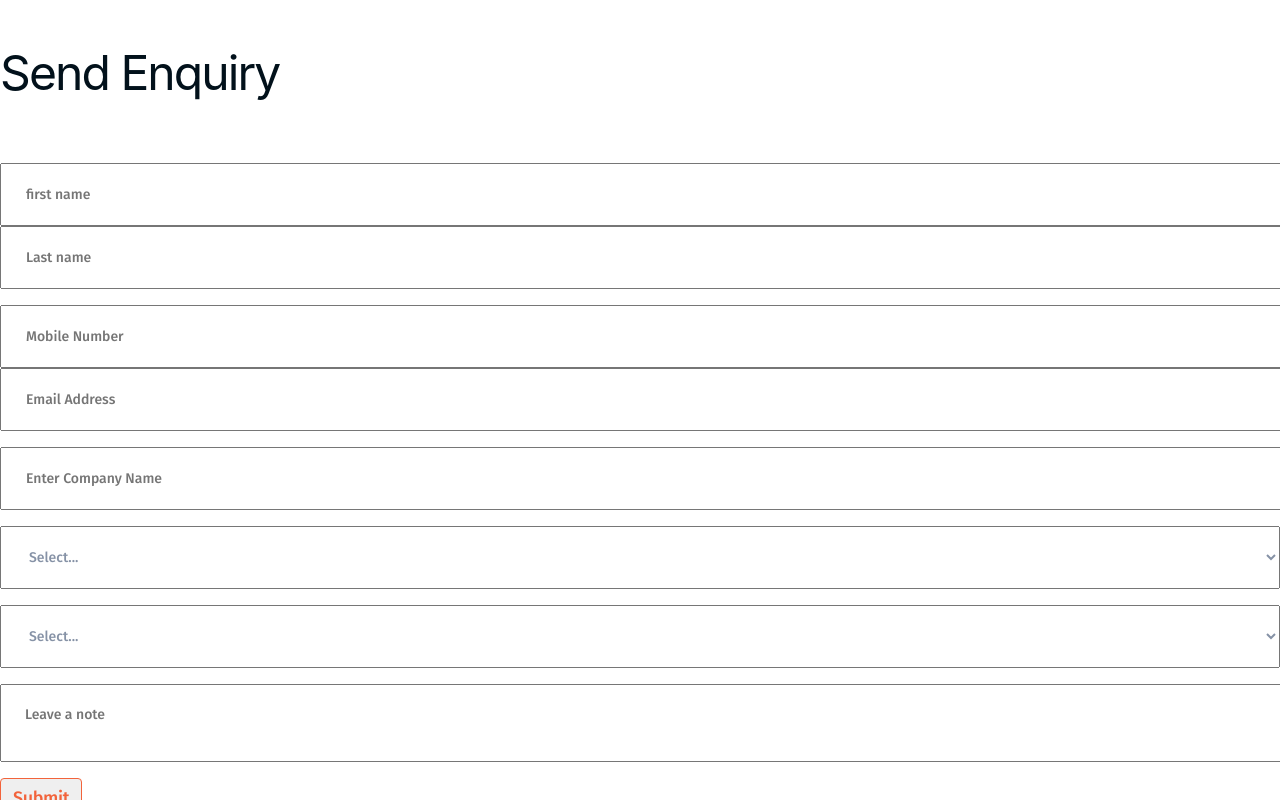
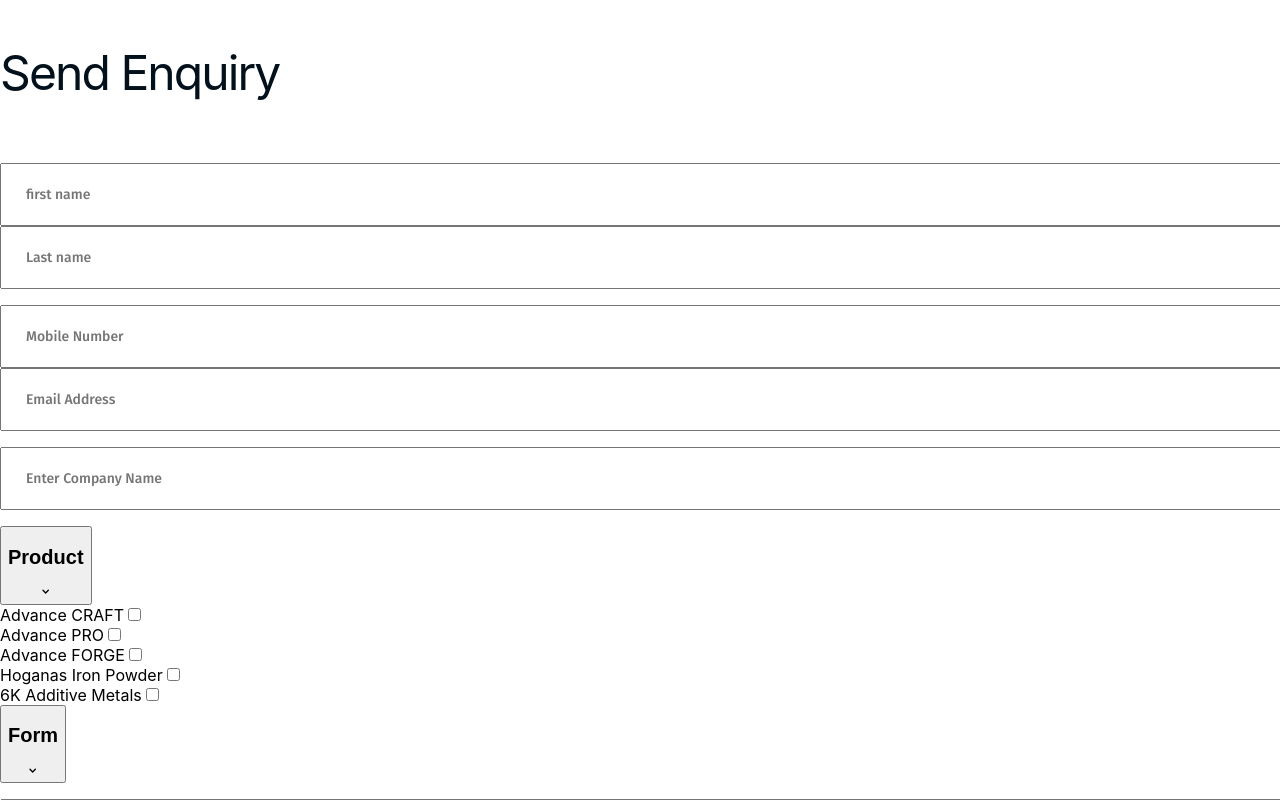
Before and after one commit to Aditya0510/MetaWeb, a React (Create React App) app: page /product-1 in a window 1280 px wide. Shown: the part 11200-12000 px from the top of the page. Built offline with nearby package versions, Linux system fonts and the light colour scheme.

Commit message:
career page fix

```diff
--- a/src/components/Containers/FormContainer.js
+++ b/src/components/Containers/FormContainer.js
@@ -1,7 +1,7 @@
 export default function FormContainer({ formTitle, children, formDescription, className = "" }) {
   return (<div
     // className="form-container"
-    className={`flex px-[24px] py-[40px] flex-col items-start gap-[24px] rounded-[10px] bg-gradient-to-b from-[#ECF3FB] to-[#B7D4EF] shadow-[0_1.5px_1px_0_#FFF] z-30 relative ${className}`}
+    className={`flex px-[24px] py-[40px] flex-col items-start gap-[24px] rounded-[10px]  shadow-[0_1.5px_1px_0_#FFF] z-30 relative ${className}`}
   >
     <h4 className="form-heading">{formTitle}</h4>
     <div>
--- a/src/components/Forms/FormSelect.js
+++ b/src/components/Forms/FormSelect.js
@@ -1,6 +1,6 @@
 export default function FormSelect({ className, options }) {
   return (<select className={`block w-full py-2 px-3 border border-gray-300 rounded-md shadow-sm ${className}`}>
-    <option className={`block w-full py-2 px-3 border border-gray-300 rounded-md shadow-sm ${className}`}>Select...</option>
-    {options?.map((option) => < option value={option?.value} >{option?.label}</option>)}
+    {/* <option className={`block w-full py-2 px-3 border border-gray-300 rounded-md shadow-sm ${className}`}>Select...</option> */}
+    {options?.map((option) => < option className={`block w-full py-2 px-3 border border-gray-300 rounded-md shadow-sm ${className}`} value={option?.value} >{option?.label}</option>)}
   </select>)
 }
--- a/src/pages/About/index.js
+++ b/src/pages/About/index.js
@@ -28,6 +28,8 @@ import report from "../../assets/images/Banner/report.png";
 import coins from "../../assets/images/Banner/coins.png";
 import shipment from "../../assets/images/Banner/shipment (1).png";
 import stepAsset from "../../assets/images/Banner/deliveryStepBanner.png";
+import { useState } from "react";
+import { Accordion } from "flowbite-react";
 export default function About() {
   const AboutText = {
     title: "About",
@@ -136,6 +138,56 @@ export default function About() {
     }
   ];
 
+  const [ProductOptions, setProductOption] = useState([{
+    value: "Advance_craft",
+    label: "Advance CRAFT",
+    checked: false,
+  }, {
+    value: "Advance_pro",
+    label: "Advance PRO",
+    checked: false,
+  },
+  {
+    value: "Advance_forge",
+    label: "Advance FORGE",
+    checked: false,
+  },
+  {
+    value: "hoganas",
+    label: "Hoganas Iron Powder",
+    checked: false,
+  },
+  {
+    value: "6k_additive",
+    label: "6K Additive Metals",
+    checked: false,
+  },
+  ]);
+  const [FormOptions, setFormOption] = useState([{
+    value: "tig",
+    label: "Tig",
+    checked: false,
+  }, {
+    value: "mig",
+    label: "Mig",
+    checked: false,
+  },
+  {
+    value: "saw",
+    label: "Saw",
+    checked: false,
+  },
+  {
+    value: "core",
+    label: "Core",
+    checked: false,
+  },
+  ]);
+
+  const formCheckHandler = (isChecked, value, setState) => {
+    setState(prevState => prevState.map(item => item.value === value ? { ...item, checked: isChecked } : item));
+  }
+
   return (<>
     <Navbar />
     <div class="pt-[100px] relative">
@@ -240,7 +292,7 @@ export default function About() {
 
     </div>
     <div className="flex justify-center items-center relative pt-[300px] pb-28">
-      <FormContainer formTitle={"Send Enquiry"}>
+      <FormContainer formTitle={"Send Enquiry"} className="bg-gradient-to-b from-[#ECF3FB] to-[#B7D4EF]">
         <div className="flex flex-col md:flex-row gap-[16px] md:gap-2">
           <div>
             <FormInput
@@ -277,12 +329,67 @@ export default function About() {
           placeholder="Enter Company Name"
           className={"form-input"}
         />
-        <FormSelect
-          className={"form-input relative"}
-        />
-        <FormSelect
-          className={"form-input relative"}
-        />
+        <Accordion className="rounded-none flex flex-col gap-[4px]">
+          <Accordion.Panel className="rounded-none">
+            <Accordion.Title className="flex flex-wrap h-16 py-[21px] px-[24px] justify-between items-center self-stretch bg-white/95 rounded-none">
+
+              Product
+
+              {/* {ProductOptions?.map((prod, prodIndex) => {
+                  if (prod?.checked) {
+                    return (
+
+                      <span className="inline-flex items-center px-3 py-1 bg-blue-500 text-white rounded-full mx-1">
+                        {prod?.label}
+                        <button className="ml-2 text-white hover:text-gray-300 focus:outline-none">
+                          &times;
+                        </button>
+                      </span>
+                    );
+                  }
+                  return null; // return null if the product is not checked
+                })} */}
+
+
+            </Accordion.Title>
+            <Accordion.Content className="p-0">
+              {ProductOptions?.map((product, i) => <div class="flex py-4 px-10 justify-between items-center w-full bg-white border-b-[2px]" key={i}>
+                <label for="option1" class="font-fira-sans text-base font-medium leading-normal ml-2 text-gray-600">{product?.label}</label>
+                <input
+                  id="option1"
+                  name="option1"
+                  type="checkbox"
+                  class="h-4 w-4 text-blue-600 border-gray-300 rounded focus:ring-blue-500"
+                  checked={product.checked}
+                  onClick={(e) => formCheckHandler(e.target.checked, product.value,
+                    setProductOption
+                  )}
+                />
+
+              </div>)}
+            </Accordion.Content>
+          </Accordion.Panel>
+          <Accordion.Panel>
+            <Accordion.Title className="flex h-16 py-[21px] px-[24px] justify-between items-center self-stretch bg-white/95 rounded-none mt-[16px]">Form</Accordion.Title>
+            <Accordion.Content className="p-0">
+              {FormOptions?.map((product, i) => <div class="flex py-4 px-10 justify-between items-center w-full bg-white border-b-[2px]" key={i}>
+                <label for="option1" class="font-fira-sans text-base font-medium leading-normal text-gray-600">{product?.label}</label>
+                <input
+                  id="option1"
+                  name="option1"
+                  type="checkbox"
+                  class="h-4 w-4 text-blue-600 border-gray-300 rounded focus:ring-blue-500"
+                  checked={product.checked}
+                  onClick={(e) => formCheckHandler(e.target.checked, product.value,
+                    setFormOption
+                  )}
+                />
+
+              </div>)}
+            </Accordion.Content>
+          </Accordion.Panel>
+
+        </Accordion>
         <FormTextArea
           className={"form-input"}
           placeholder={"Leave a note"}
--- a/src/pages/Poducts/index.js
+++ b/src/pages/Poducts/index.js
@@ -35,6 +35,8 @@ import Footer from "../../components/Footer";
 import HorizontalLine from "../../components/HorizontalLine";
 import ProductGroup from "../../assets/images/Banner/ProductGroup.svg"
 import MainContainer from "../../components/Containers/MainContainer";
+import { useState } from "react";
+import { Accordion } from "flowbite-react";
 export default function Product1() {
   const productTitle1 = "Its not just supplying, its also customizing";
   const productTitle2 = "Weld with Confidence, Achieve Superior Results.";
@@ -147,6 +149,56 @@ export default function Product1() {
     title: "Plastic Spool SD300",
     size: ["5 kgs", "10 kgs", "10 lbs", "20 lbs"]
 
+  }
+
+  const [ProductOptions, setProductOption] = useState([{
+    value: "Advance_craft",
+    label: "Advance CRAFT",
+    checked: false,
+  }, {
+    value: "Advance_pro",
+    label: "Advance PRO",
+    checked: false,
+  },
+  {
+    value: "Advance_forge",
+    label: "Advance FORGE",
+    checked: false,
+  },
+  {
+    value: "hoganas",
+    label: "Hoganas Iron Powder",
+    checked: false,
+  },
+  {
+    value: "6k_additive",
+    label: "6K Additive Metals",
+    checked: false,
+  },
+  ]);
+  const [FormOptions, setFormOption] = useState([{
+    value: "tig",
+    label: "Tig",
+    checked: false,
+  }, {
+    value: "mig",
+    label: "Mig",
+    checked: false,
+  },
+  {
+    value: "saw",
+    label: "Saw",
+    checked: false,
+  },
+  {
+    value: "core",
+    label: "Core",
+    checked: false,
+  },
+  ]);
+
+  const formCheckHandler = (isChecked, value, setState) => {
+    setState(prevState => prevState.map(item => item.value === value ? { ...item, checked: isChecked } : item));
   }
 
 
@@ -303,7 +355,7 @@ export default function Product1() {
           </div>
         </BannerContainer>
         <div className="flex justify-center items-center relative py-28">
-          <FormContainer formTitle={"Send Enquiry"}>
+          <FormContainer formTitle={"Send Enquiry"} className="bg-gradient-to-b from-[#ECF3FB] to-[#B7D4EF]">
             <div className="flex flex-col md:flex-row gap-[16px] md:gap-2">
               <div>
                 <FormInput
@@ -340,12 +392,67 @@ export default function Product1() {
               placeholder="Enter Company Name"
               className={"form-input"}
             />
-            <FormSelect
-              className={"form-input relative"}
-            />
-            <FormSelect
-              className={"form-input relative"}
-            />
+            <Accordion className="rounded-none flex flex-col gap-[4px]">
+              <Accordion.Panel className="rounded-none">
+                <Accordion.Title className="flex flex-wrap h-16 py-[21px] px-[24px] justify-between items-center self-stretch bg-white/95 rounded-none">
+
+                  Product
+
+                  {/* {ProductOptions?.map((prod, prodIndex) => {
+                  if (prod?.checked) {
+                    return (
+
+                      <span className="inline-flex items-center px-3 py-1 bg-blue-500 text-white rounded-full mx-1">
+                        {prod?.label}
+                        <button className="ml-2 text-white hover:text-gray-300 focus:outline-none">
+                          &times;
+                        </button>
+                      </span>
+                    );
+                  }
+                  return null; // return null if the product is not checked
+                })} */}
+
+
+                </Accordion.Title>
+                <Accordion.Content className="p-0">
+                  {ProductOptions?.map((product, i) => <div class="flex py-4 px-10 justify-between items-center w-full bg-white border-b-[2px]" key={i}>
+                    <label for="option1" class="font-fira-sans text-base font-medium leading-normal ml-2 text-gray-600">{product?.label}</label>
+                    <input
+                      id="option1"
+                      name="option1"
+                      type="checkbox"
+                      class="h-4 w-4 text-blue-600 border-gray-300 rounded focus:ring-blue-500"
+                      checked={product.checked}
+                      onClick={(e) => formCheckHandler(e.target.checked, product.value,
+                        setProductOption
+                      )}
+                    />
+
+                  </div>)}
+                </Accordion.Content>
+              </Accordion.Panel>
+              <Accordion.Panel>
+                <Accordion.Title className="flex h-16 py-[21px] px-[24px] justify-between items-center self-stretch bg-white/95 rounded-none mt-[16px]">Form</Accordion.Title>
+                <Accordion.Content className="p-0">
+                  {FormOptions?.map((product, i) => <div class="flex py-4 px-10 justify-between items-center w-full bg-white border-b-[2px]" key={i}>
+                    <label for="option1" class="font-fira-sans text-base font-medium leading-normal text-gray-600">{product?.label}</label>
+                    <input
+                      id="option1"
+                      name="option1"
+                      type="checkbox"
+                      class="h-4 w-4 text-blue-600 border-gray-300 rounded focus:ring-blue-500"
+                      checked={product.checked}
+                      onClick={(e) => formCheckHandler(e.target.checked, product.value,
+                        setFormOption
+                      )}
+                    />
+
+                  </div>)}
+                </Accordion.Content>
+              </Accordion.Panel>
+
+            </Accordion>
             <FormTextArea
               className={"form-input"}
               placeholder={"Leave a note"}
```
Also changed, not shown: src/pages/Careers/index.js (+10 -10 lines), src/pages/Enquiry/index.js (+6 -3 lines).
